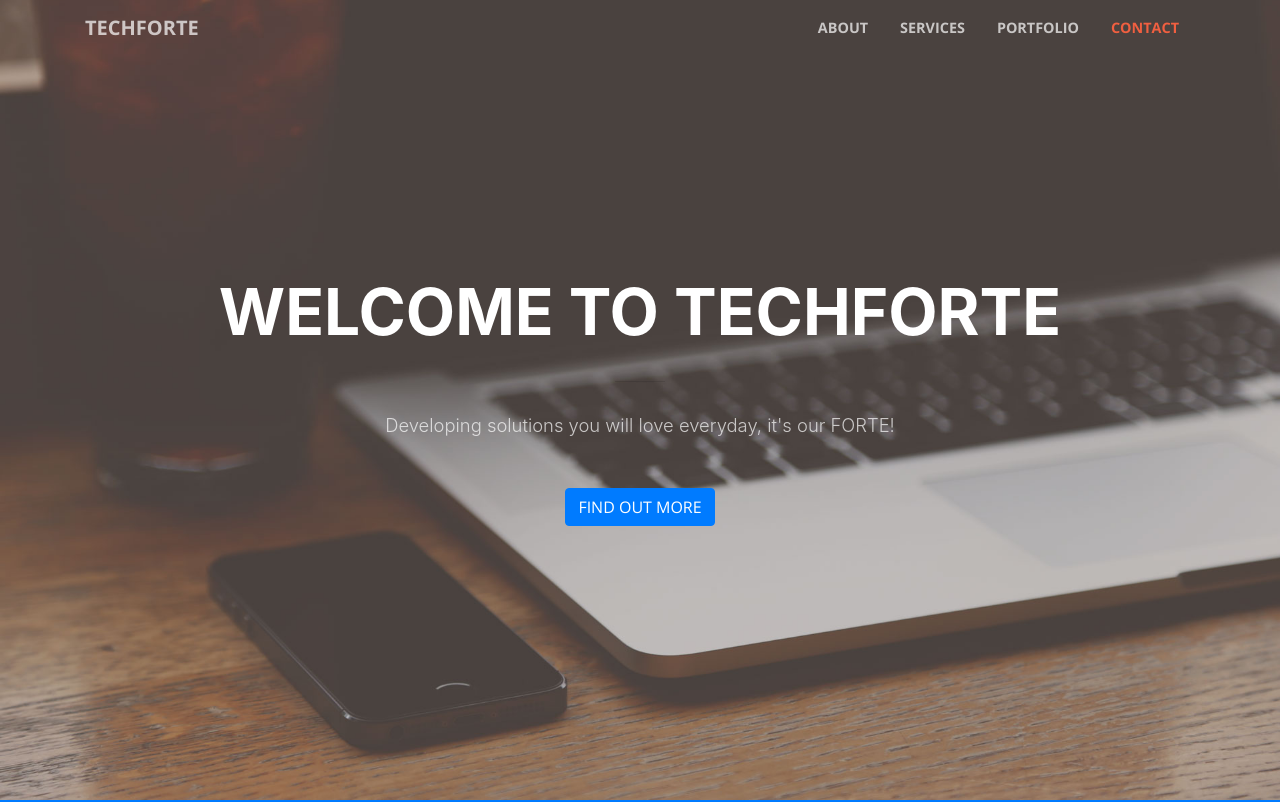
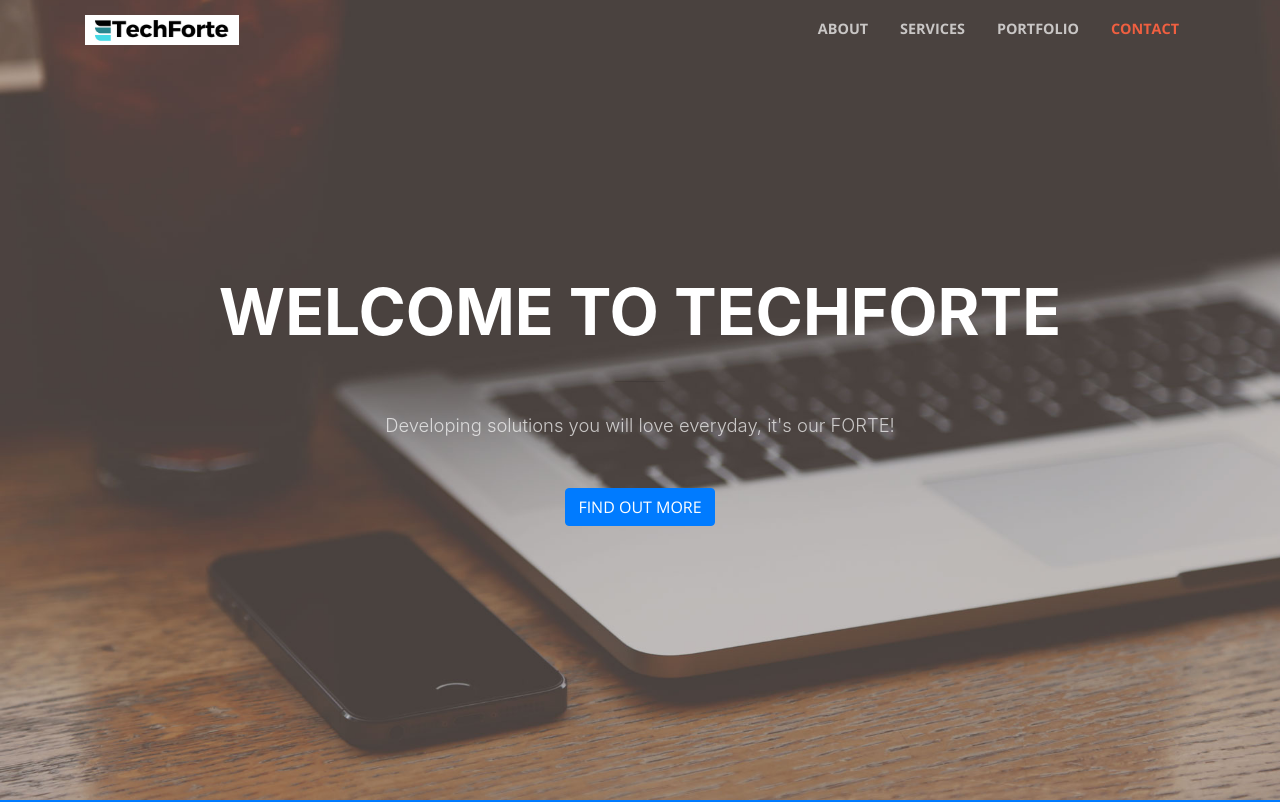
Before and after one commit to Tech-Forte/techforte, a website with bundled scripts: page index.html in a window 1280 px wide. Shown: the top 802 px of the page. Built offline with nearby package versions, Linux system fonts and the light colour scheme.

Commit message:
Update
logo update

```diff
--- a/index.html
+++ b/index.html
@@ -42,7 +42,8 @@
 	<!-- Navigation -->
 	<nav class="navbar navbar-expand-lg navbar-light fixed-top" id="mainNav">
 		<div class="container">
-			<a class="navbar-brand js-scroll-trigger" href="#page-top">TechForte</a>
+
+			<a class="navbar-brand js-scroll-trigger" href="#page-top"> <img src="img/logo_.png" height="30px" /></a>
 			<button class="navbar-toggler navbar-toggler-right" type="button" data-toggle="collapse" data-target="#navbarResponsive"
 			 aria-controls="navbarResponsive" aria-expanded="false" aria-label="Toggle navigation">
 				<span class="navbar-toggler-icon"></span>
```
Also changed, not shown: img/logo_.png (added), 1 other file.
